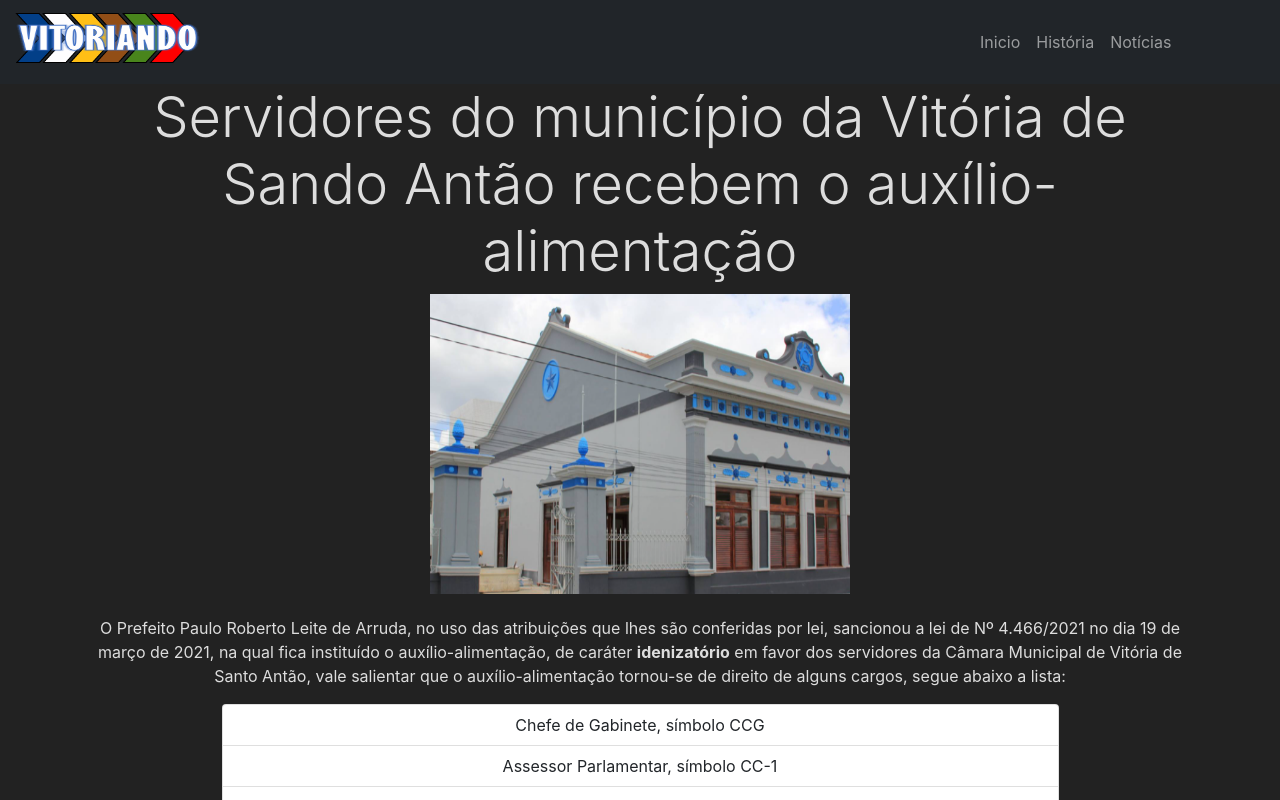
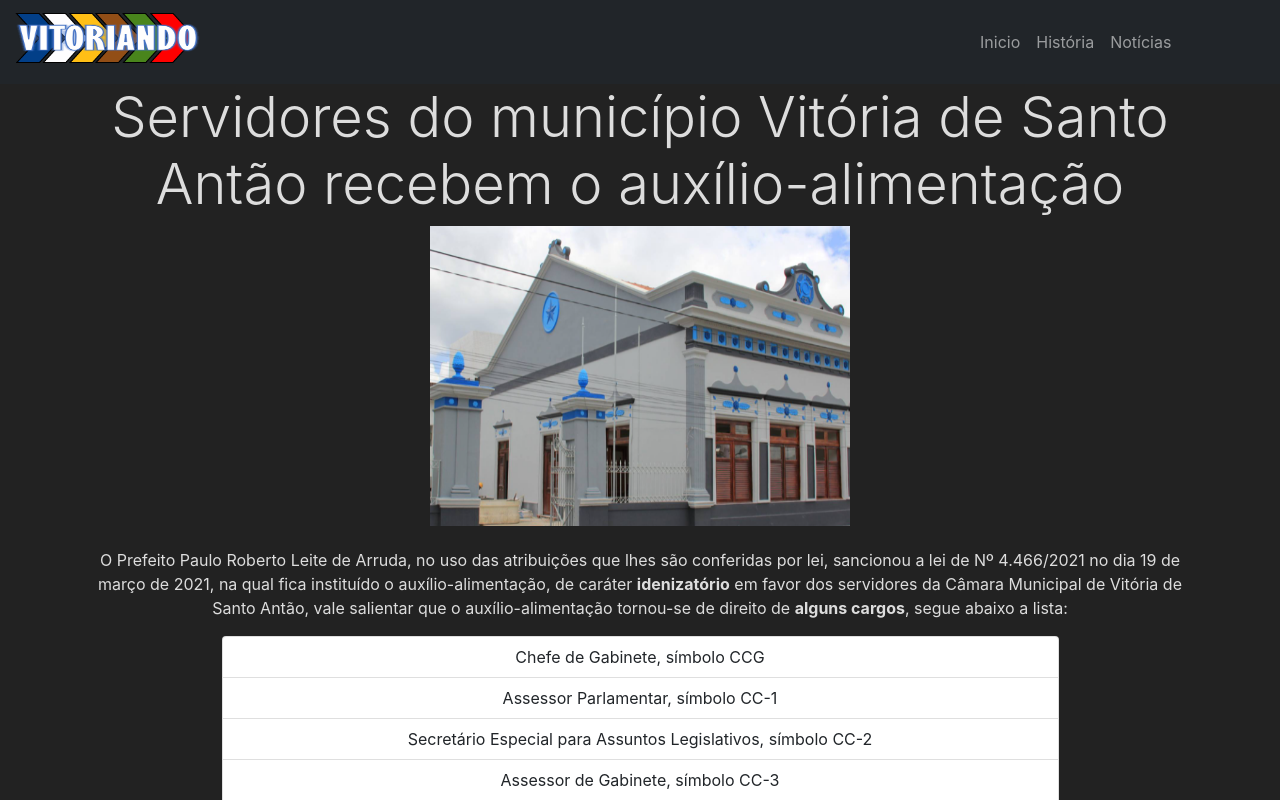
Before and after one commit to isaacam517/next-site, a Next.js app: page /noticias/auxilio-alimentacao in a window 1280 px wide. Shown: the top 800 px of the page. Built offline with nearby package versions, Linux system fonts and the light colour scheme.

Commit message:
auxilio-alimentação rat

```diff
--- a/pages/noticias/auxilio-alimentacao/index.js
+++ b/pages/noticias/auxilio-alimentacao/index.js
@@ -17,7 +17,7 @@ export default function Noticias() {
             <Container>
                 <article className='text-center'>
                         <h2 className='display-4'>
-                            Servidores do município da Vitória de Sando Antão recebem o auxílio-alimentação
+                            Servidores do município Vitória de Santo Antão recebem o auxílio-alimentação
                         </h2>
                         <Image
                             src="/noticias/foto-da-camara.PNG" // Route of the image file
@@ -31,7 +31,7 @@ export default function Noticias() {
                                 O Prefeito Paulo Roberto Leite de Arruda, no uso das atribuições que lhes são conferidas por lei,
                                 sancionou a lei de Nº 4.466/2021 no dia 19 de março de 2021, na qual fica instituído o auxílio-alimentação,
                                 de caráter <strong>idenizatório</strong> em favor dos servidores da Câmara Municipal de Vitória de Santo Antão,
-                                vale salientar que o auxílio-alimentação tornou-se de direito de alguns cargos, segue abaixo a lista:
+                                vale salientar que o auxílio-alimentação tornou-se de direito de <strong>alguns cargos</strong>, segue abaixo a lista:
                             </p>
                         </div>
                         <div className="d-flex justify-content-center">
```
